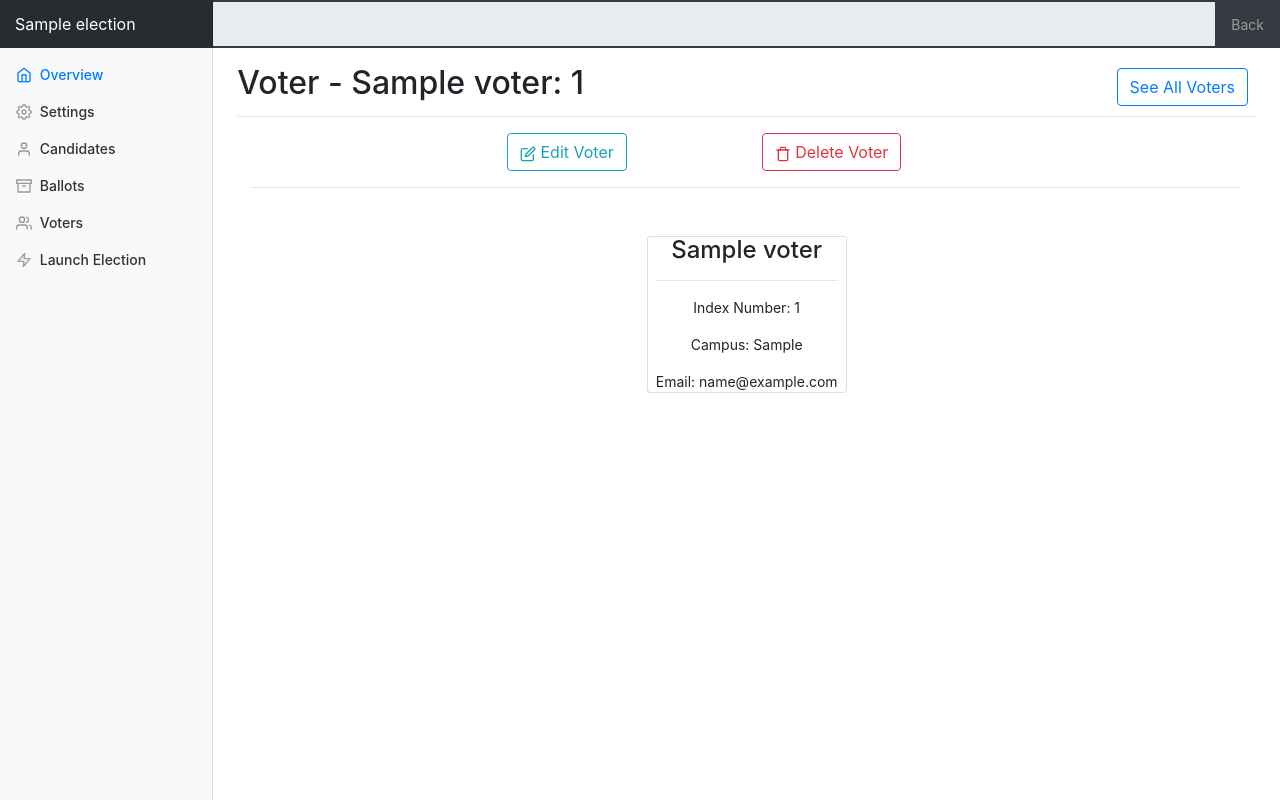
After one commit to heyWest/econline, a Flask app: page /admin/election/1/voter/1 in a window 1280 px wide. The commit adds this page. Run offline with Flask 2, Linux system fonts and the light colour scheme; tables that the repository leaves empty hold one stand-in row (values such as "Sample post"); some libraries are stand-ins or nearby versions.

Commit message:
Added a voter details, deletion and editing voter now possible

```diff
--- a/econline/admin/routes.py
+++ b/econline/admin/routes.py
@@ -5,10 +5,11 @@ from econline import bcrypt, db
 import logging
 from econline.models import Admin, Election, Candidate, Voter
 from econline.functions import save_picture, send_mail, generate_confirmation_token
-from econline.forms import LoginForm, NewAdminForm, NewElectionForm, EditElectionNameForm, EditElectionDateForm, AddCandidateForm, ImportVotersForm, EmailForm, MassEmailForm
+from econline.forms import LoginForm, NewAdminForm, NewElectionForm, EditElectionNameForm, EditElectionDateForm, AddCandidateForm, ImportVotersForm, EmailForm, MassEmailForm, VoterForm
 import datetime
 import csv
 import io
+import random
 
 admin = Blueprint('admin', __name__)
 
@@ -65,7 +66,6 @@ def admin_election(election_id):
 @admin.route('/admin/election/settings/<election_id>', methods=['POST', 'GET'])
 def election_settings(election_id):
     election = Election.query.filter_by(id=election_id).first()
-
 
     edit_name = EditElectionNameForm()
     if edit_name.submit_name.data and edit_name.validate_on_submit():
@@ -133,7 +133,6 @@ def election_delete(election_id):
 def election_candidates(election_id):
     election = Election.query.filter_by(id=election_id).first()
     candidates = Candidate.query.filter_by(election_id=election.id).all()
-    print(candidates)
 
     candidate_form = AddCandidateForm()
     if request.method=="POST" and candidate_form.validate_on_submit():
@@ -206,11 +205,19 @@ def election_ballot(election_id):
 def election_voters(election_id):
     election = Election.query.filter_by(id=election_id).first()
     voters = Voter.query.filter_by(election_id=election.id).all()
-    print(voters)
     # might change voters to obj so I can paginate it
 
+    voter_form = VoterForm()
+    if request.method == "POST" and voter_form.submit_voter.data:
+        new_voter = Voter(name=voter_form.name.data, email=voter_form.email.data, index_number=voter_form.index_number.data, campus=voter_form.campus.data, election_id=election.id)
+        db.session.add(new_voter)
+        db.session.commit()
+
+        flash('New Voter Added!', 'success')
+        return redirect(url_for('admin.election_voters', election_id=election.id))
+
     import_voters = ImportVotersForm()
-    if request.method == "POST":
+    if request.method == "POST" and import_voters.submit_voters.data:
         f = request.files['voters']
         stream = io.StringIO(f.stream.read().decode("UTF8"), newline=None)
         csv_input = csv.reader(stream)
@@ -222,7 +229,46 @@ def election_voters(election_id):
 
         return redirect(url_for('admin.election_voters', election_id=election.id))
 
-    return render_template('election-voters.html', title=election.name, election=election, voters=voters, import_voters=import_voters)
+    return render_template('election-voters.html', title=election.name, election=election, voters=voters, import_voters=import_voters, voter_form=voter_form)
+
+
+@login_required
+@admin.route('/admin/election/<election_id>/voter/<voter_id>', methods=['POST', 'GET'])
+def voter_details(election_id, voter_id):
+    election = Election.query.filter_by(id=election_id).first()
+    voter = Voter.query.filter_by(id=voter_id).first()
+
+    voter_form = VoterForm()
+    if request.method == 'POST':
+        # reset the email and index numbers first
+        voter.email = str(random.randint(0,11000)) + "@defaultbhjcr.com"
+        voter.index_number = random.randint(0,11000)
+        db.session.commit()
+        if voter_form.validate_on_submit():
+            voter.name = voter_form.name.data
+            voter.email = voter_form.email.data
+            voter.index_number = voter_form.index_number.data
+            voter.campus = voter_form.campus.data
+
+            db.session.commit()
+            flash('Voter Details Updated', 'success')
+            return redirect(url_for('admin.voter_details', election_id=election.id, voter_id=voter.id))
+
+    return render_template('voter-details.html', title=election.name, election=election, voter=voter, voter_form=voter_form)
+
+
+@login_required
+@admin.route('/admin/election/voter/delete', methods=['POST'])
+@admin.route('/admin/election/<election_id>/voter/delete/<voter_id>', methods=['POST'])
+def delete_voter(election_id, voter_id):
+    voter = Voter.query.filter_by(id=voter_id).first()
+    if voter:
+        db.session.delete(voter)
+        db.session.commit()
+        flash('Voter Deleted', 'success')
+    else:
+        flash('No Voter detected!', 'danger')
+    return redirect(url_for('admin.election_voters', election_id=election_id))
 
 
 @login_required
--- a/econline/forms.py
+++ b/econline/forms.py
@@ -1,9 +1,9 @@
 from flask_wtf import FlaskForm
 from flask_wtf.file import FileField, FileAllowed
-from wtforms import StringField, PasswordField, SubmitField, BooleanField, SelectField, SubmitField
+from wtforms import StringField, PasswordField, SubmitField, BooleanField, SelectField, SubmitField, IntegerField
 from wtforms.fields.html5 import TimeField, DateField
 from wtforms.validators import DataRequired, Length, Email, EqualTo, ValidationError
-from econline.models import Admin, Election
+from econline.models import Admin, Election, Voter
 from flask_login import current_user
 from datetime import datetime
 from wtforms.widgets import TextArea
@@ -93,6 +93,24 @@ class ImportVotersForm(FlaskForm):
     submit_voters = SubmitField('Import')
 
 
+class VoterForm(FlaskForm):
+    name = StringField('Voter Name', validators=[DataRequired(), Length(min=2, max=100)])
+    email = StringField('Email', validators=[DataRequired(), Email()])
+    index_number = IntegerField('Index Number', validators=[DataRequired()])
+    campus = SelectField(u'Campus', choices=[('Main', 'Main Campus'), ('City', 'City Campus')])
+    submit_voter = SubmitField('Submit')
+
+    def validate_index(self, index_numer):
+        voter = Voter.query.filter_by(index_number=index_number.data).first()
+        if voter:
+            raise ValidationError('This Index Number is taken!')
+
+    def validate_email(self, email):
+        voter = Voter.query.filter_by(email=email.data).first()
+        if voter:
+            raise ValidationError('This Email is used by another voter!')
+
+
 class EmailForm(FlaskForm):
     recipients = StringField('Email(s)', validators=[DataRequired()])
     subject = StringField('Subject', validators=[DataRequired(), Length(min=2, max=100)])
--- a/econline/templates/candidate-details.html
+++ b/econline/templates/candidate-details.html
@@ -44,7 +44,7 @@
                                     <p class="card-text">Portfolio: {{candidate.portfolio}}</p>
                                     <p class="card-text">Campus: {{candidate.campus}}</p>
                                     {% if election.status != "Building" %}
-                                        <p class="card-text">Portfolio: {{candidate.votes_number}}</p>
+                                        <p class="card-text">Votes Number: {{candidate.votes_number}}</p>
                                     {% endif %}
                                 </div>
                             </div>
--- /dev/null
+++ b/econline/templates/voter-details.html
@@ -0,0 +1,167 @@
+{% extends "admin-election.html" %}
+
+{% block content %}
+
+<main role="main" class="col-md-9 ml-sm-auto col-lg-10 pt-3 px-4">
+    <div class="d-flex justify-content-between flex-wrap flex-md-nowrap align-items-center pb-2 mb-3 border-bottom">
+        <h1 class="h2">Voter - {{voter.name}}: {{voter.index_number}}</h1>
+        <div class="btn-toolbar mb-2 mb-md-0">
+            <div class="btn-group mr-2">
+                <a href="{{url_for('admin.election_voters', election_id=election.id)}}" class="btn btn-outline-primary">See All Voters</a>
+            </div>
+        </div>
+    </div>
+
+    <!-- The main sauce for cards -->
+    <div class="container">
+        <div class="row">
+            <div class="col-md-3">
+            </div>
+            <div class="col-md-3">
+                <button class="btn btn-md btn-outline-info" data-toggle="modal" data-target="#editVoterModal" id="editButton"><span data-feather="edit"></span> Edit Voter</button>
+            </div>
+            <div class="col-md-3">
+                <button class="btn btn-md btn-outline-danger" id="deleteButton" data-toggle="modal" data-target="#deleteVoterModal"><span data-feather="trash"></span> Delete Voter</button>
+            </div>
+            <div class="col-md-3">
+            </div>
+        </div>
+        <hr>
+
+        <!-- Candidate Card -->
+        <div class="row mt-5">
+            <div class="container">
+                <div class="row">
+                    <div class="card text-center" style="margin: 0 auto; width=100%;">
+                        <div class="row" style="width=100%;">
+                            <div class="col-md-12">
+                                <div class="card-block px-2">
+                                    <h4 class="card-title">{{voter.name}}</h4>
+                                    <hr>
+                                    <p class="card-text">Index Number: {{voter.index_number}}</p>
+                                    <p class="card-text">Campus: {{voter.campus}}</p>
+                                    <p class="card-text">Email: {{voter.email}}</p>
+                                    {% if election.status != "Building" %}
+                                        <p class="card-text">Has voted: No</p>
+                                    {% endif %}
+                                </div>
+                            </div>
+                        </div>
+                    </div>
+                </div>
+            </div>
+        </div>
+    </div>
+</main>
+
+
+<!--Edit Candidate Modal -->
+<div class="modal fade" id="editVoterModal" tabindex="-1" role="dialog" aria-labelledby="createElectionModalLabel" aria-hidden="true">
+    <div class="modal-dialog modal-lg" role="document">
+        <div class="modal-content">
+            <div class="modal-header">
+                <h3 class="modal-title text-center" id="editCandidateLabel">Edit Voter</h3>
+                <button type="button" class="close ml-auto" data-dismiss="modal" aria-label="Close">
+                    <span aria-hidden="true">&times;</span>
+                </button>
+            </div>
+            <form action="" method="POST" enctype="multipart/form-data">
+                <div class="modal-body">
+                {{voter_form.hidden_tag()}}
+                <div class="form-row">
+                <div class="form-group col-12 col-md-12">
+                    {{ voter_form.name.label(class="form-control-label") }}
+                    {% if voter_form.name.errors %}
+                    {{ voter_form.name(class="form-control form-control-lg is-invalid", value=voter.name) }}
+                    <div class="invalid-feedback">
+                        {% for error in voter_form.name.errors %}
+                        <span>{{ error }}</span>
+                        {% endfor %}
+                    </div>
+                    {% else %}
+                    {{ voter_form.name(class="form-control form-control-lg", value=voter.name) }}
+                    {% endif %}
+                </div>
+
+                <div class="form-group col-12 col-md-12">
+                    {{ voter_form.email.label(class="form-control-label") }}
+                    {% if voter_form.email.errors %}
+                    {{ voter_form.email(class="form-control form-control-lg is-invalid", value=voter.email) }}
+                    <div class="invalid-feedback">
+                        {% for error in voter_form.email.errors %}
+                        <span>{{ error }}</span>
+                        {% endfor %}
+                    </div>
+                    {% else %}
+                    {{ voter_form.email(class="form-control form-control-lg", value=voter.email) }}
+                    {% endif %}
+                </div>
+
+                <div class="form-group col-12 col-md-12">
+                    {{ voter_form.index_number.label(class="form-control-label") }}
+                    {% if voter_form.index_number.errors %}
+                    {{ voter_form.index_number(class="form-control form-control-lg is-invalid", value=voter.index_number) }}
+                    <div class="invalid-feedback">
+                        {% for error in voter_form.index_number.errors %}
+                        <span>{{ error }}</span>
+                        {% endfor %}
+                    </div>
+                    {% else %}
+                    {{ voter_form.index_number(class="form-control form-control-lg", value=voter.index_number) }}
+                    {% endif %}
+                </div>
+
+                <div class="form-group col-12 col-md-12">
+                    {{ voter_form.campus.label(class="form-control-label") }}
+                    {% if voter_form.campus.errors %}
+                    {{ voter_form.campus(class="form-control form-control-lg is-invalid") }}
+                    <div class="invalid-feedback">
+                        {% for error in voter_form.campus.errors %}
+                        <span>{{ error }}</span>
+                        {% endfor %}
+                    </div>
+                    {% else %}
+                    {{ voter_form.campus(class="form-control form-control-lg") }}
+                    {% endif %}
+
+                    {{voter_form.submit_voter(class="btn btn-outline-primary mt-2")}}
+                </div>
+                </div>
+                </div>
+            </form>
+        </div>
+    </div>
+</div>
+<!--Delete Modal -->
+<div class="modal" tabindex="-1" id="deleteVoterModal" role="dialog">
+  <div class="modal-dialog" role="document">
+    <div class="modal-content">
+      <div class="modal-header">
+        <h5 class="modal-title">Delete Voter?</h5>
+        <button type="button" class="close" data-dismiss="modal" aria-label="Close">
+          <span aria-hidden="true">&times;</span>
+        </button>
+      </div>
+      <div class="modal-body">
+        <form action="{{url_for('admin.delete_voter', election_id=election.id, voter_id=voter.id)}}" method="POST">
+            <button type="submit" class="btn btn-danger">Delete Voter</button>
+        </form>
+      </div>
+      <div class="modal-footer">
+        <button type="button" class="btn btn-secondary" data-dismiss="modal">Close</button>
+      </div>
+    </div>
+  </div>
+</div>
+
+{% endblock content %}
+
+{% block scripts %}
+    <script>
+        {% if voter_form.errors %}
+            $(window).on('load', function() {
+                $('#editVoterModal').modal('show');
+            });
+        {% endif %}
+    </script>
+{% endblock scripts%}
```
Also changed, not shown: econline/templates/election-voters.html (+89 -4 lines).
